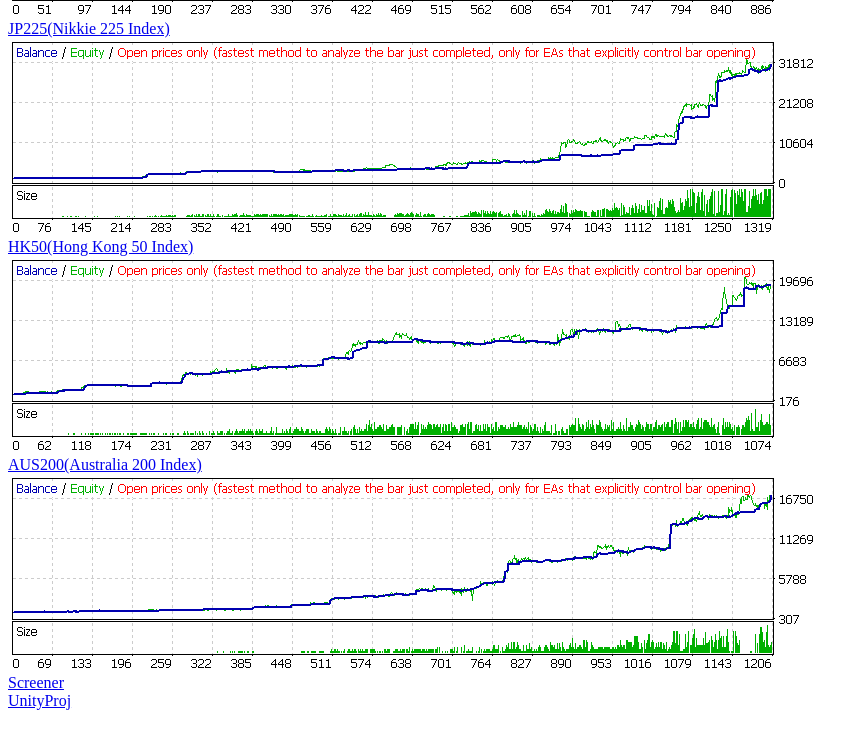
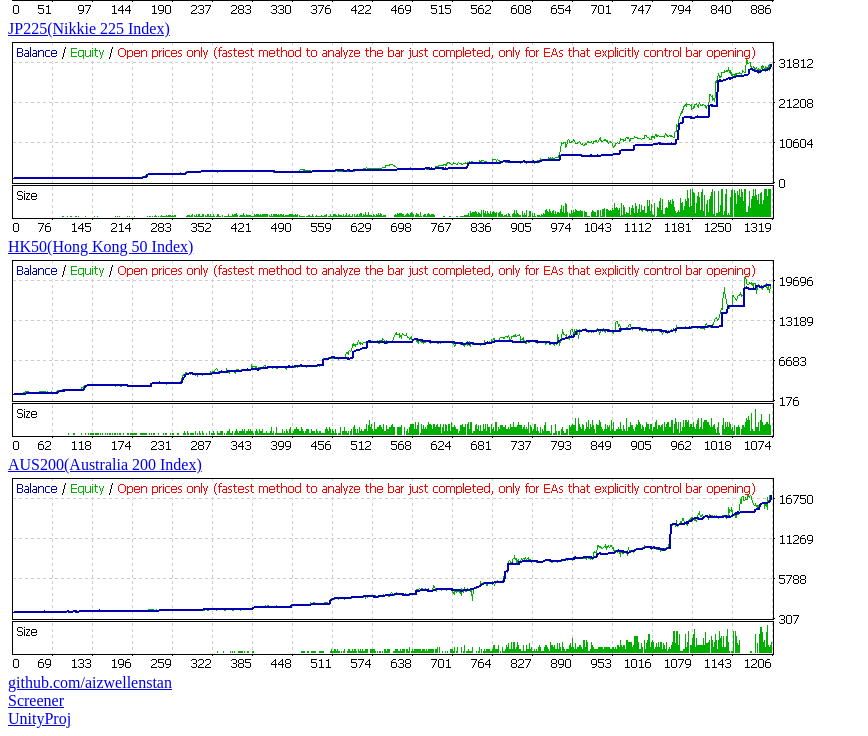
Before and after one commit to aizwellenstan/aizwellenstan.github.io, a plain HTML site: page index.html in a window 1280 px wide. Shown: the part 642-1378 px from the top of the page, without its empty margins (0-868 px from the left). Drawn offline with Linux system fonts and the light colour scheme.

Commit message:
Update index.html

```diff
--- a/index.html
+++ b/index.html
@@ -11,7 +11,8 @@
 <a href="StrategyTester_AUS200.htm"> AUS200(Australia 200 Index) </a><br>
 <img src="StrategyTester_AUS200.gif"><br>
 
-
+<a href="https://github.com/aizwellenstan">github.com/aizwellenstan</a>
+<br>
 <a href="https://aizwellenstan.github.io/screener.html">Screener</a>
 <br>
 <a href="https://aizwellenstan.github.io/unity.html">UnityProj</a>
```
